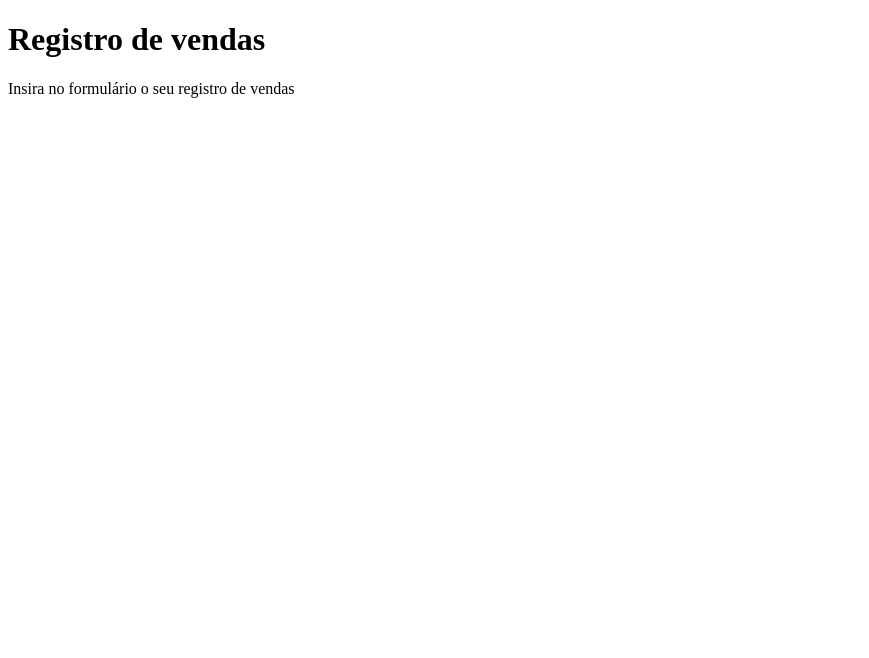
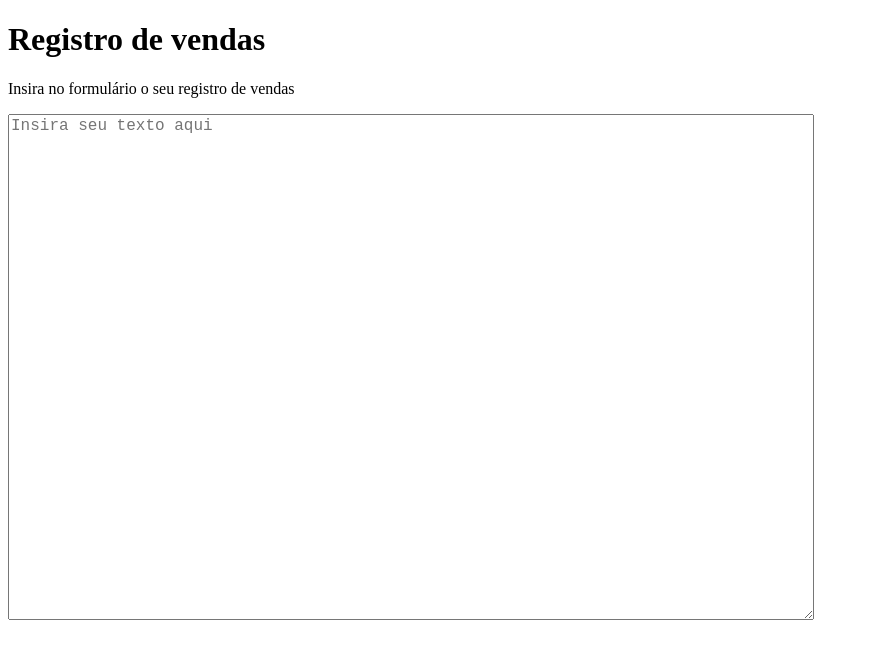
Before and after one commit to aericode/sales-recorder-system, a plain HTML site: page frontend/index.html in a window 1280 px wide. Shown: the whole page, without its empty margins (0-869 px from the left). Drawn offline with Linux system fonts and the light colour scheme.

Commit message:
feat: adds form

```diff
--- a/frontend/index.html
+++ b/frontend/index.html
@@ -10,6 +10,8 @@
 <h1>Registro de vendas</h1>
 <p>Insira no formulário o seu registro de vendas</p>
 
+<textarea class="userInput" placeholder="Insira seu texto aqui"></textarea>
+
 <script src="app.js"></script>
 </body>
 </html>
--- a/frontend/style.css
+++ b/frontend/style.css
@@ -0,0 +1,6 @@
+.userInput {
+    width: 800px;
+    height: 500px;
+    font-size: 16px;
+    resize: vertical;
+}
```
